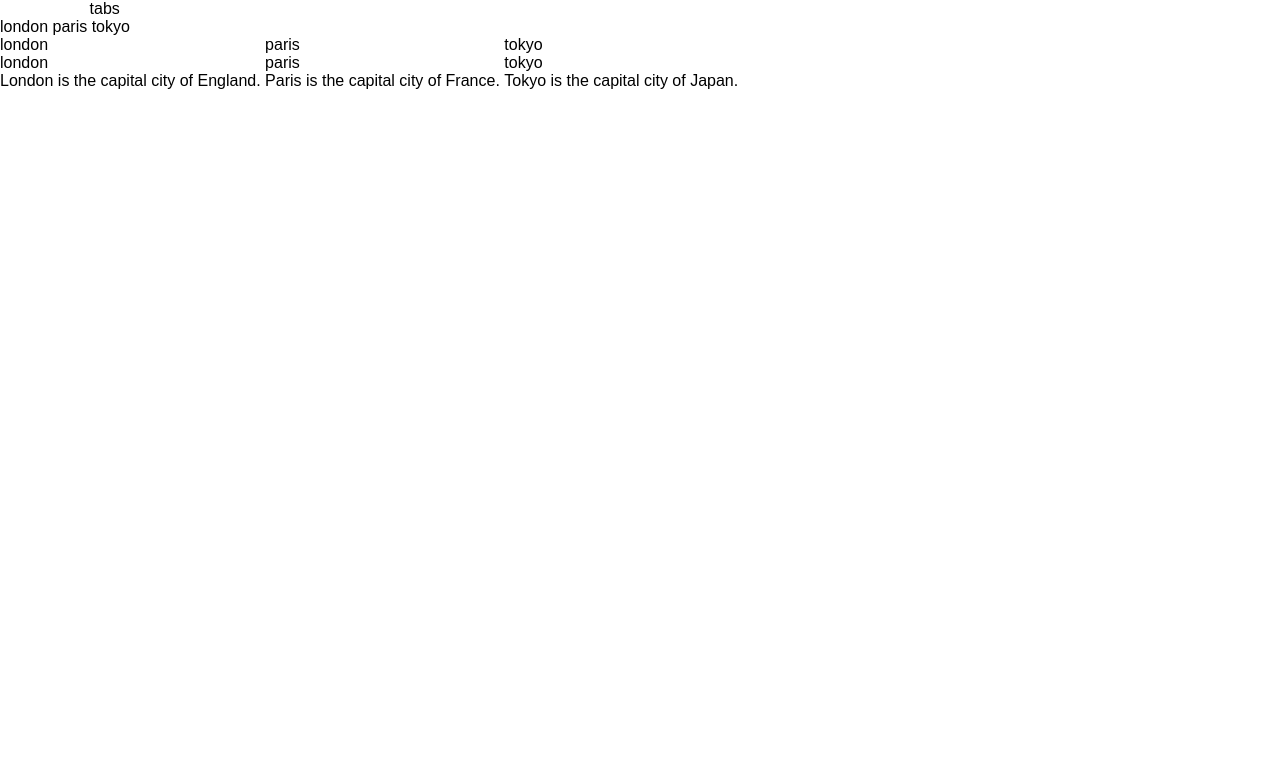
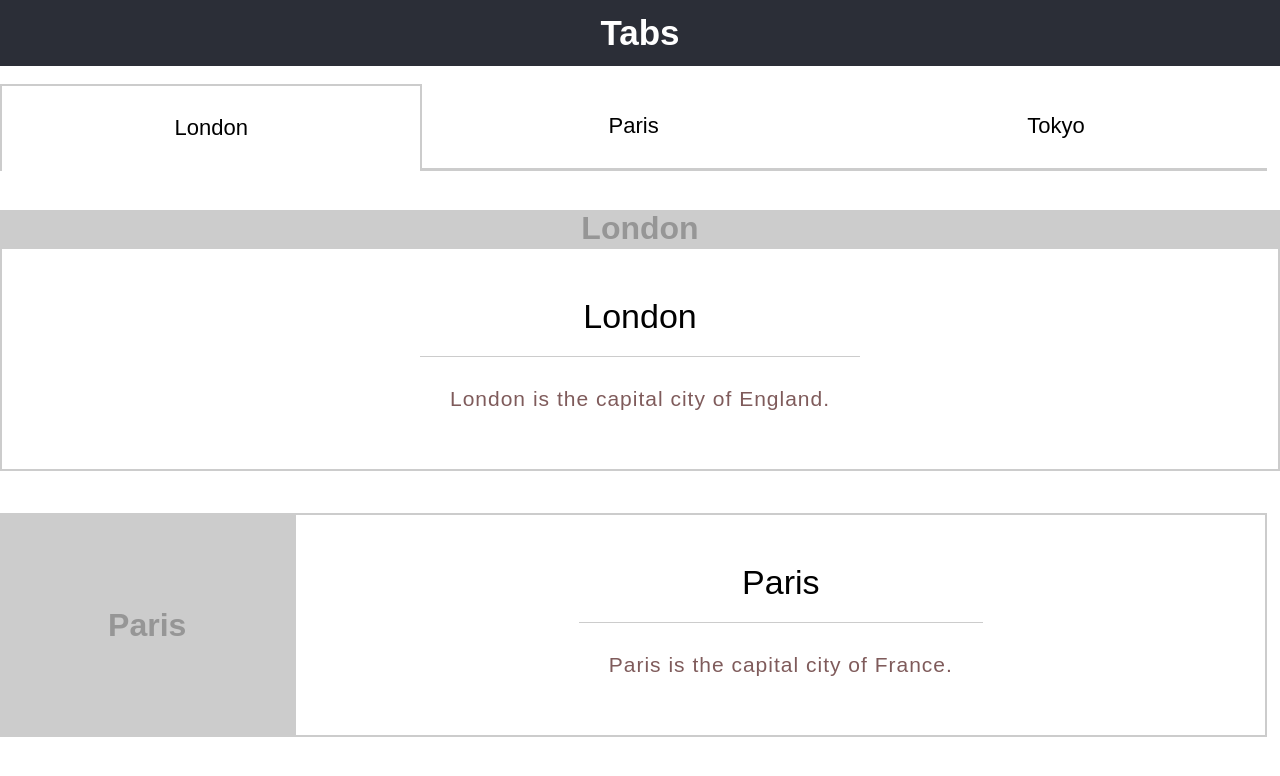
Before and after one commit to saifaliaxioned/Tabs_Filter, a plain HTML site: page index.html in a window 1280 px wide. Shown: the top 776 px of the page. Drawn offline with Linux system fonts and the light colour scheme.

Commit message:
tab filter css added

```diff
--- a/assets/css/style.css
+++ b/assets/css/style.css
@@ -82,6 +82,12 @@ sub { bottom: -.25em; }
 .cf { *zoom: 1; }
 
 /*for all*/
+* {
+  padding: 0;
+  margin: 0;
+  box-sizing: border-box;
+}
+
 body {
   box-sizing: border-box;
   font-family: sans-serif;
@@ -107,10 +113,16 @@ li {
   Header styling starts here
 =================================*/
 
+header { background: rgb(43,46,55); }
 
-
-
-
+.header-heading {
+  padding: 13px 0;
+  color: rgb(255,255,255);
+  font-size: 35px;
+  font-weight: bold;
+  text-transform: capitalize;
+  text-align: center;
+}
 
 /*=================================
   Header styling ends here
@@ -119,13 +131,83 @@ li {
 /*=================================
   main styling starts here
 =================================*/
+.tabsDiv .wrapper {
+  width: 83%;
+}
 
+.tab-items { display: flex; }
 
+.tab-list {
+  padding: 9px 0;
+  margin: 18px 0;
+  border-bottom: 3px solid rgb(204,204,204);
+  flex-basis: 33%;
+  text-align: center;
+}
 
+.tab-name {
+  padding: 20px 0;
+  font-size: 22px;
+  text-transform: capitalize;
+}
 
+.active-list {
+  border: 2px solid rgb(204,204,204);
+  border-bottom: none;
+}
 
+.tab-content-list { display: none; }
 
+.tab-content {
+  display: flex;
+  padding: 21px 0;
+}
 
+.box {
+  flex-basis: 23%;
+  display: flex;
+  justify-content: center;
+  align-items: center;
+  background:rgb(204,204,204);
+}
+
+.box-name {
+  color: rgb(150,150,150);
+  font-size: 32px;
+  font-weight: bold;
+  text-transform: capitalize;
+}
+
+.tab-desc {
+  padding: 28px 0px;
+  border: 2px solid rgb(204,204,204);
+  flex-basis: 76%;
+  display: flex;
+  align-items: center;
+  flex-direction: column;
+  text-align: center;
+}
+
+.active-tab { display: block; }
+
+.desc-heading {
+  padding: 20px 30px;
+  font-size: 34px;
+  text-transform: capitalize;
+}
+
+.info-wrapper {
+  width: 50%;
+  padding: 10px 4%;
+}
+
+.tab-info {
+  padding: 30px;
+  border-top: 1px solid rgb(204,204,204);
+  color: rgb(127,91,91);
+  font-size: 21px;
+  letter-spacing: 1px;
+}
 
 /*=================================
   main styling ends here
```
